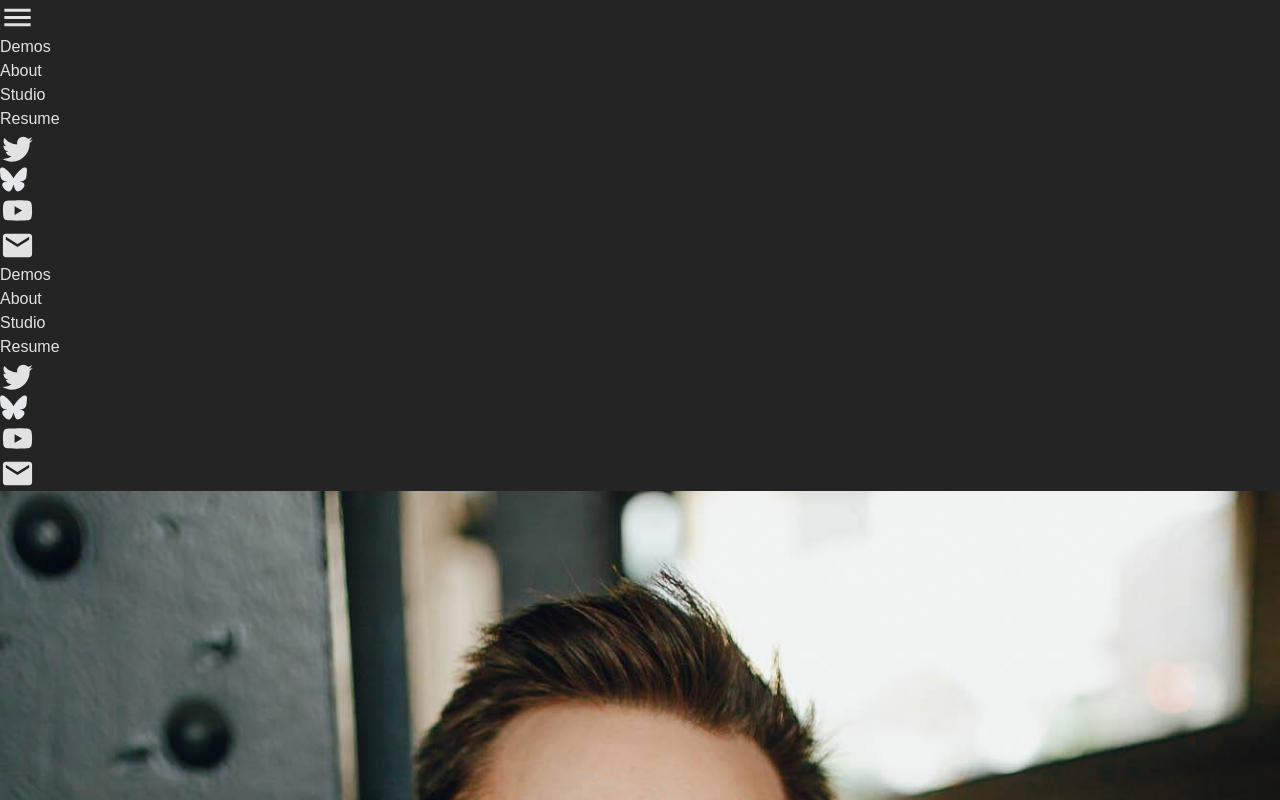
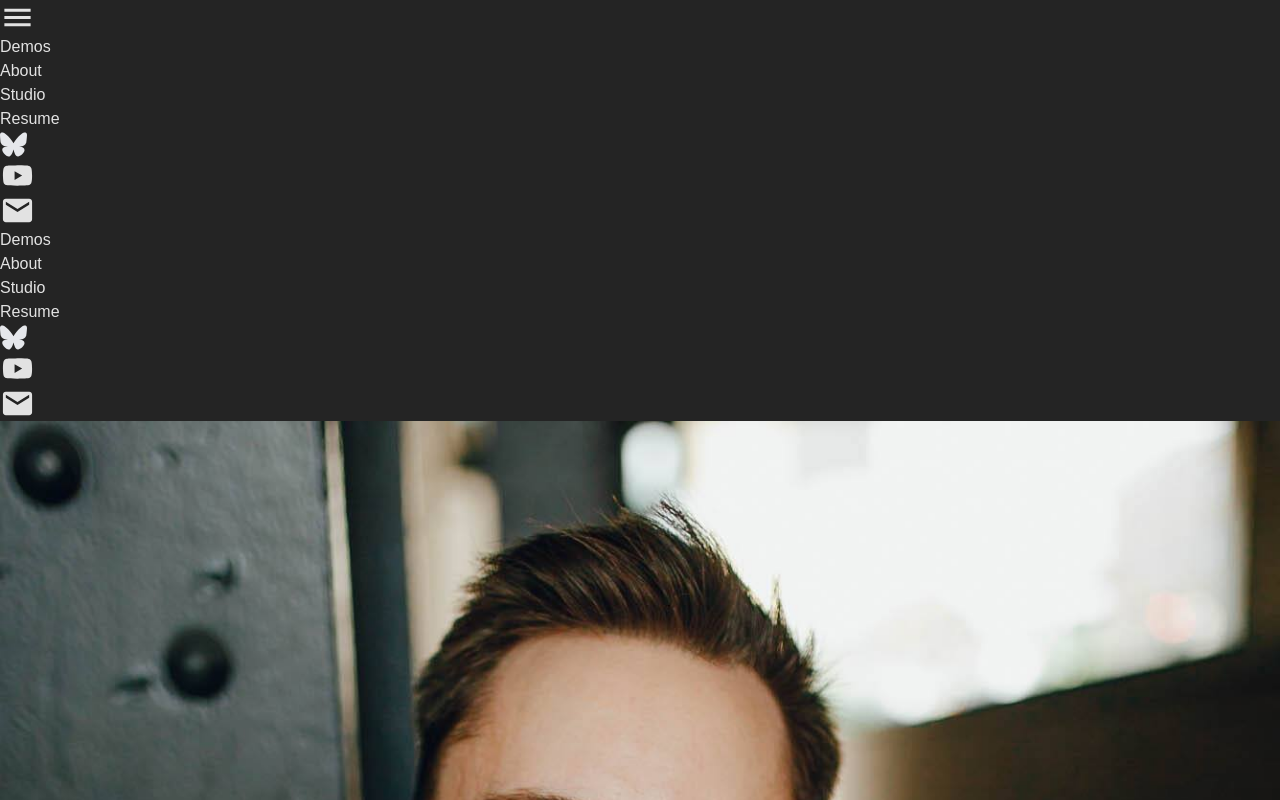
Before and after one commit to bbachdev/barry-bach-site, a React (Vite) app: page / in a window 1280 px wide. Shown: the top 800 px of the page. Built offline with nearby package versions, Linux system fonts and the light colour scheme; a web font is replaced by a local one.

Commit message:
Remove Twitter social link

```diff
--- a/src/components/Header.tsx
+++ b/src/components/Header.tsx
@@ -46,9 +46,6 @@ export default function Header() {
         </ul>
         <ul className={'flex flex-row space-x-5 items-center mx-auto py-4'}>
           <li>
-            <a href={'https://twitter.com/barry_bach'} target={'_blank'} onClick={toggleMenu}><TwitterIcon fontSize={'large'}/></a>
-          </li>
-          <li>
             <a href={'https://bsky.app/profile/barrybach.com'} target={'_blank'} onClick={toggleMenu}>
               <svg width="27" height="27" viewBox="0 0 360 320" fill="none" xmlns="http://www.w3.org/2000/svg">
                 <path d="M254.896 184.158C252.81 183.926 250.733 183.645 248.671 183.315C250.773 183.574 252.849 183.855 254.896 184.158Z" fill="white"/>
@@ -84,9 +81,6 @@ export default function Header() {
       </div>
       <div className={'ml-8 hidden md:flex flex-row items-center'}>
           <ul className={'flex flex-row space-x-5'}>
-          <li>
-            <a href={'https://twitter.com/barry_bach'} target={'_blank'}><TwitterIcon fontSize={'large'}/></a>
-          </li>
           <li className={`flex items-center`}>
             <a href={'https://bsky.app/profile/barrybach.com'} target={'_blank'} onClick={toggleMenu}>
             <svg width="27" height="27" viewBox="0 0 360 320" fill="none" xmlns="http://www.w3.org/2000/svg">
```
